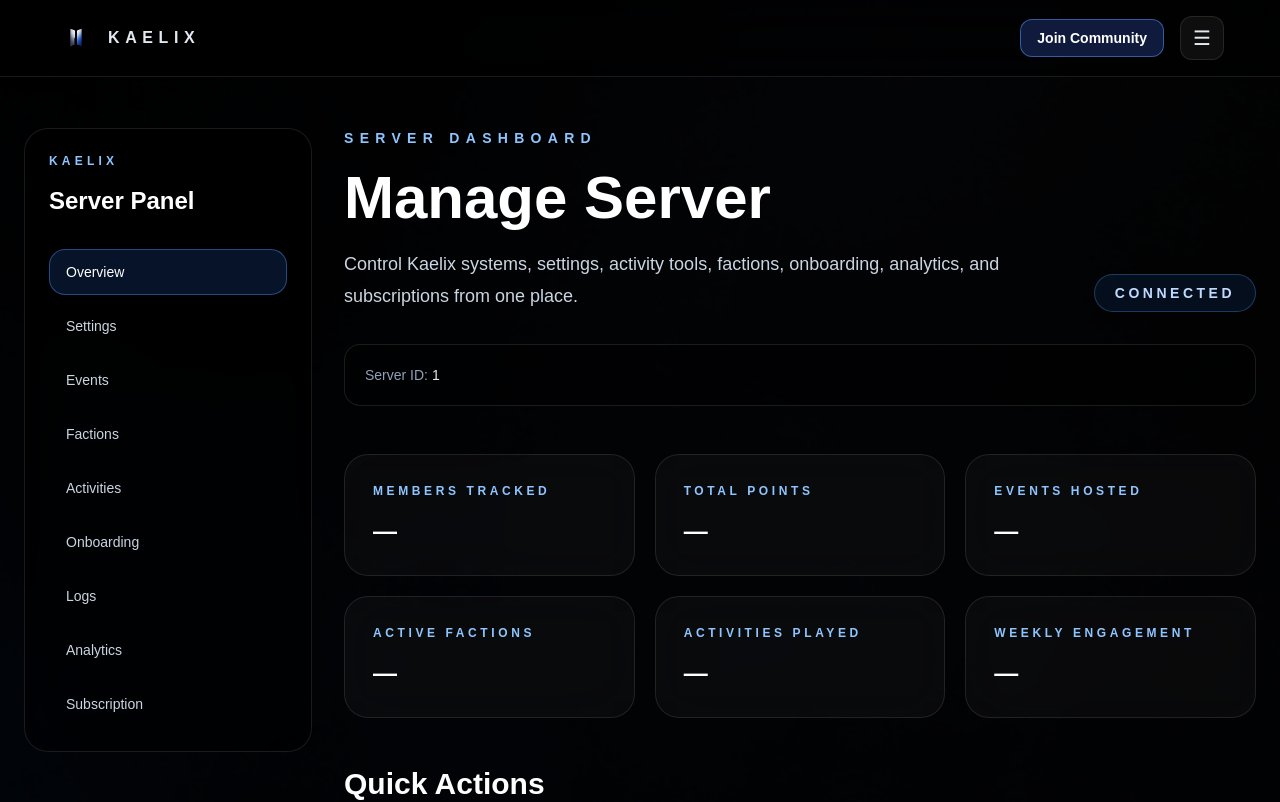
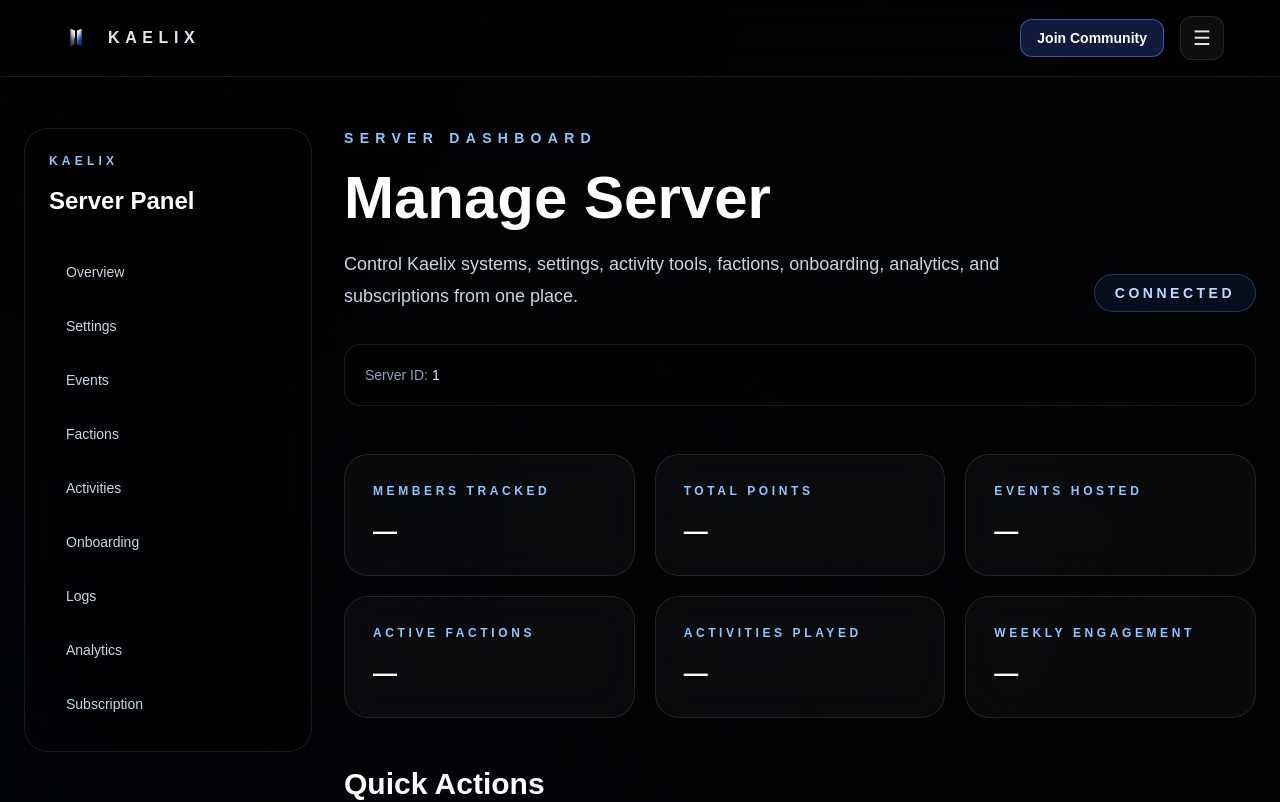
Before and after one commit to glykeselpides-bit/kaelix-site, a Next.js app: page /servers/1 in a window 1280 px wide. Shown: the top 802 px of the page. Built offline with nearby package versions, Linux system fonts and the light colour scheme.

Commit message:
hopium driven development

```diff
--- a/src/app/servers/[guildId]/layout.tsx
+++ b/src/app/servers/[guildId]/layout.tsx
@@ -1,44 +1,19 @@
 import Link from "next/link";
 import Navbar from "@/components/Navbar";
-import { headers } from "next/headers";
+
+export const dynamic = "force-dynamic";
+export const runtime = "nodejs";
 
 const navigation = [
-  {
-    title: "Overview",
-    href: "",
-  },
-  {
-    title: "Settings",
-    href: "settings",
-  },
-  {
-    title: "Events",
-    href: "events",
-  },
-  {
-    title: "Factions",
-    href: "factions",
-  },
-  {
-    title: "Activities",
-    href: "activities",
-  },
-  {
-    title: "Onboarding",
-    href: "onboarding",
-  },
-  {
-    title: "Logs",
-    href: "logs",
-  },
-  {
-    title: "Analytics",
-    href: "analytics",
-  },
-  {
-    title: "Subscription",
-    href: "subscription",
-  },
+  { title: "Overview", href: "" },
+  { title: "Settings", href: "settings" },
+  { title: "Events", href: "events" },
+  { title: "Factions", href: "factions" },
+  { title: "Activities", href: "activities" },
+  { title: "Onboarding", href: "onboarding" },
+  { title: "Logs", href: "logs" },
+  { title: "Analytics", href: "analytics" },
+  { title: "Subscription", href: "subscription" },
 ];
 
 export default async function ServerLayout({
@@ -49,7 +24,6 @@ export default async function ServerLayout({
   params: Promise<{ guildId: string }>;
 }) {
   const { guildId } = await params;
-  const pathname = (await headers()).get("x-pathname") || "";
 
   return (
     <main className="min-h-screen bg-black bg-[url('/banner2.png')] bg-cover bg-center text-white">
@@ -62,9 +36,7 @@ export default async function ServerLayout({
               Kaelix
             </p>
 
-            <h2 className="mt-4 text-2xl font-bold">
-              Server Panel
-            </h2>
+            <h2 className="mt-4 text-2xl font-bold">Server Panel</h2>
 
             <div className="mt-8 flex flex-col gap-2">
               {navigation.map((item) => (
@@ -72,14 +44,10 @@ export default async function ServerLayout({
                   key={item.title}
                   href={
                     item.href
-                        ? `/servers/${guildId}/${item.href}`
-                        : `/servers/${guildId}`
-                    }
-                  className={`rounded-2xl border px-4 py-3 text-sm font-medium transition ${
-                    pathname.includes(item.href)
-                        ? "border-blue-400/40 bg-blue-500/15 text-white"
-                        : "border-transparent text-slate-300 hover:border-blue-400/30 hover:bg-blue-500/10 hover:text-white"
-                    }`}
+                      ? `/servers/${guildId}/${item.href}`
+                      : `/servers/${guildId}`
+                  }
+                  className="rounded-2xl border border-transparent px-4 py-3 text-sm font-medium text-slate-300 transition hover:border-blue-400/30 hover:bg-blue-500/10 hover:text-white"
                 >
                   {item.title}
                 </Link>
@@ -87,9 +55,7 @@ export default async function ServerLayout({
             </div>
           </aside>
 
-          <div className="flex-1">
-            {children}
-          </div>
+          <div className="flex-1">{children}</div>
         </div>
       </div>
     </main>
```
